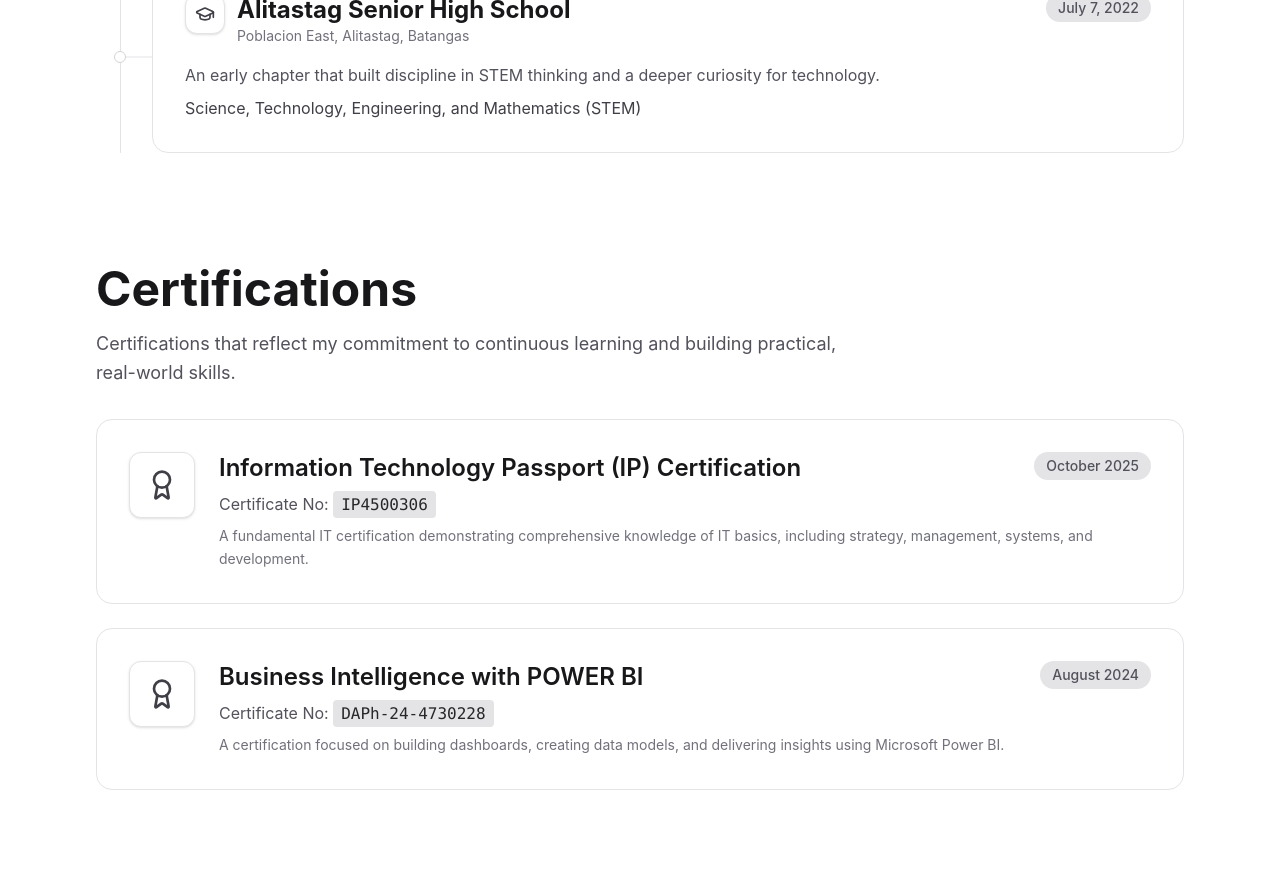
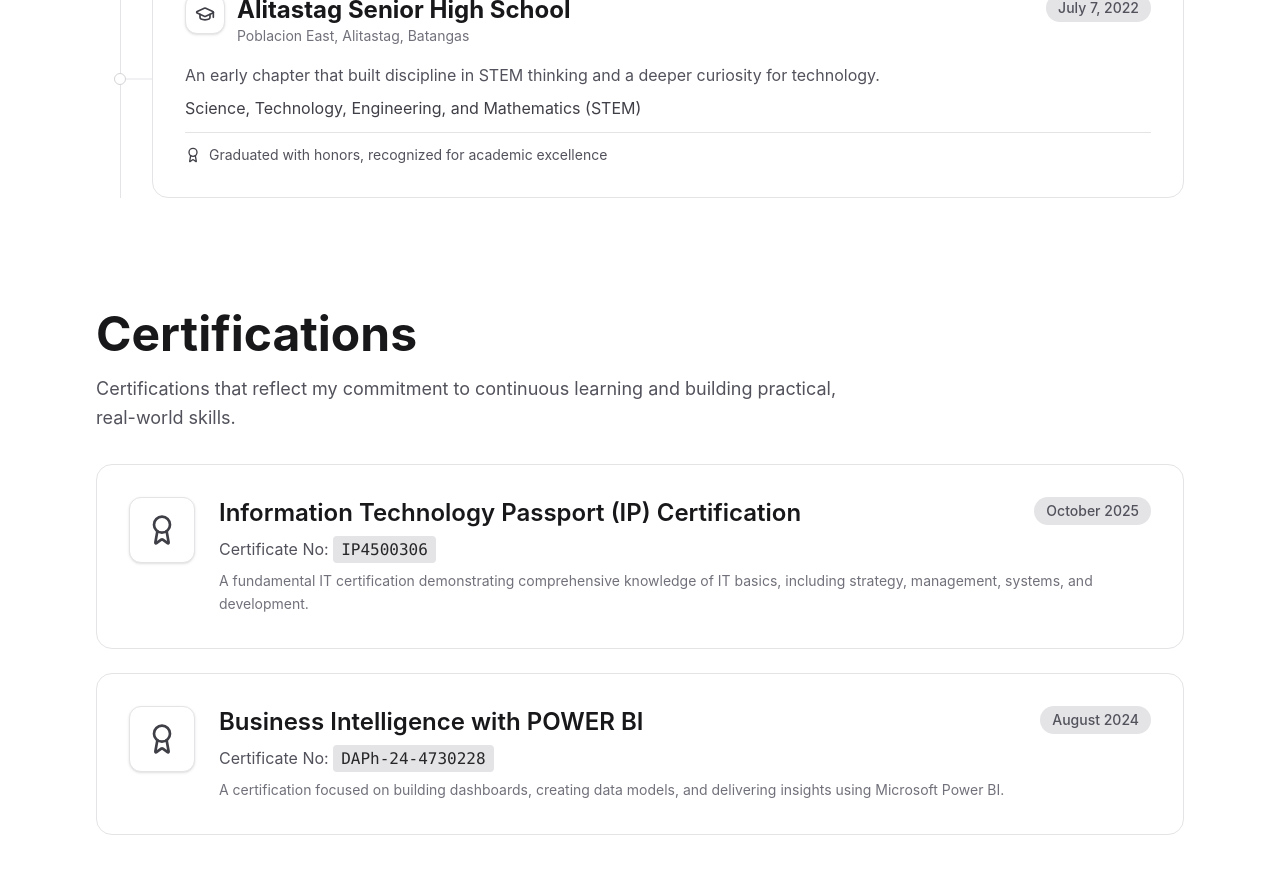
Before and after one commit to KngCd/Portfolio, a React (Vite) app: page / in a window 1280 px wide. Shown: the part 5540-6414 px from the top of the page. Built offline with nearby package versions, Linux system fonts and the light colour scheme.

Commit message:
Add achievement detail for Alitastag Senior High School in Education component

```diff
--- a/src/app/components/Education.tsx
+++ b/src/app/components/Education.tsx
@@ -26,6 +26,7 @@ export function Education() {
       description:
         'An early chapter that built discipline in STEM thinking and a deeper curiosity for technology.',
       period: 'July 7, 2022',
+      achievement: "Graduated with honors, recognized for academic excellence",
       Icon: GraduationCap,
     },
   ];
```
